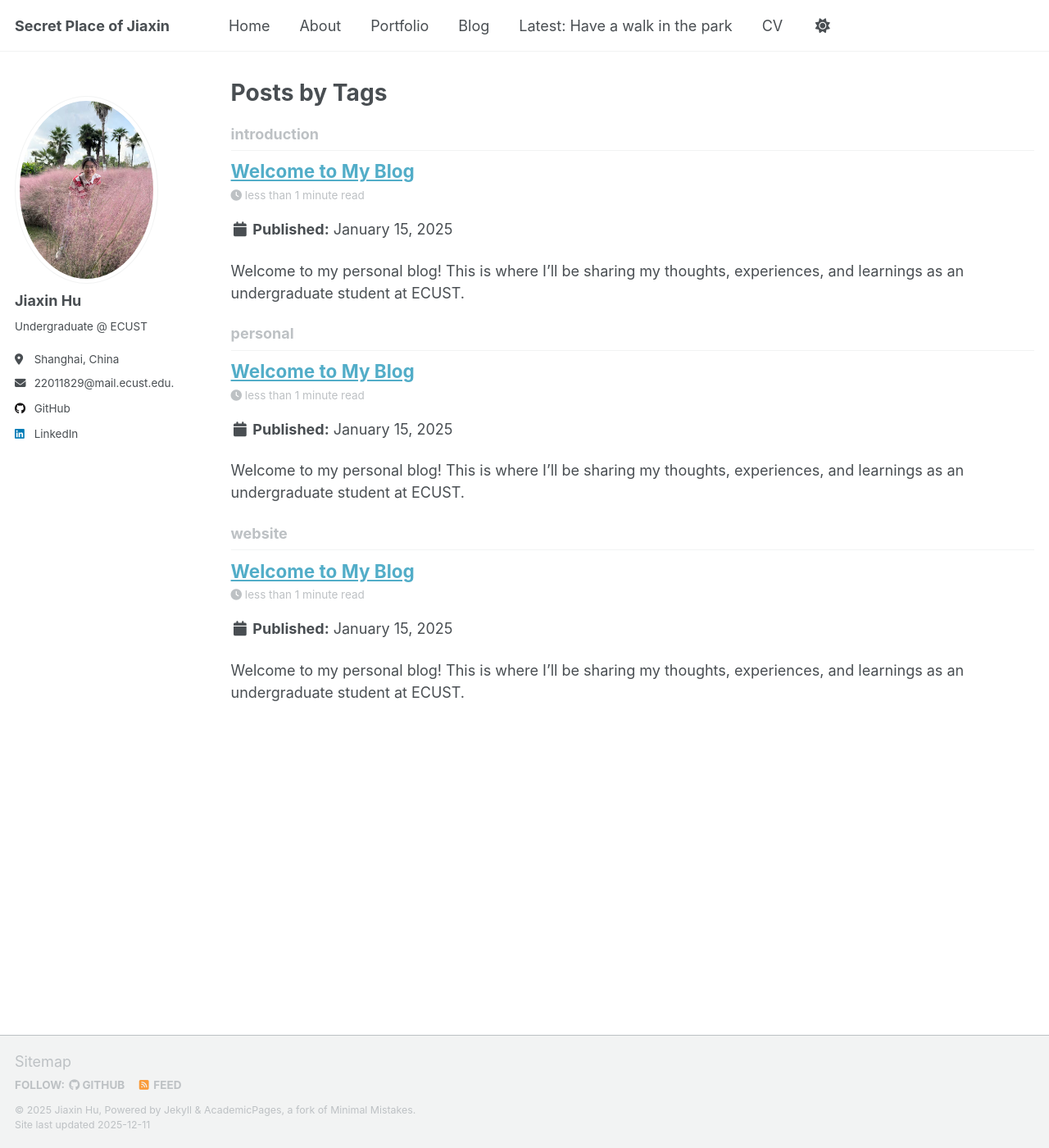
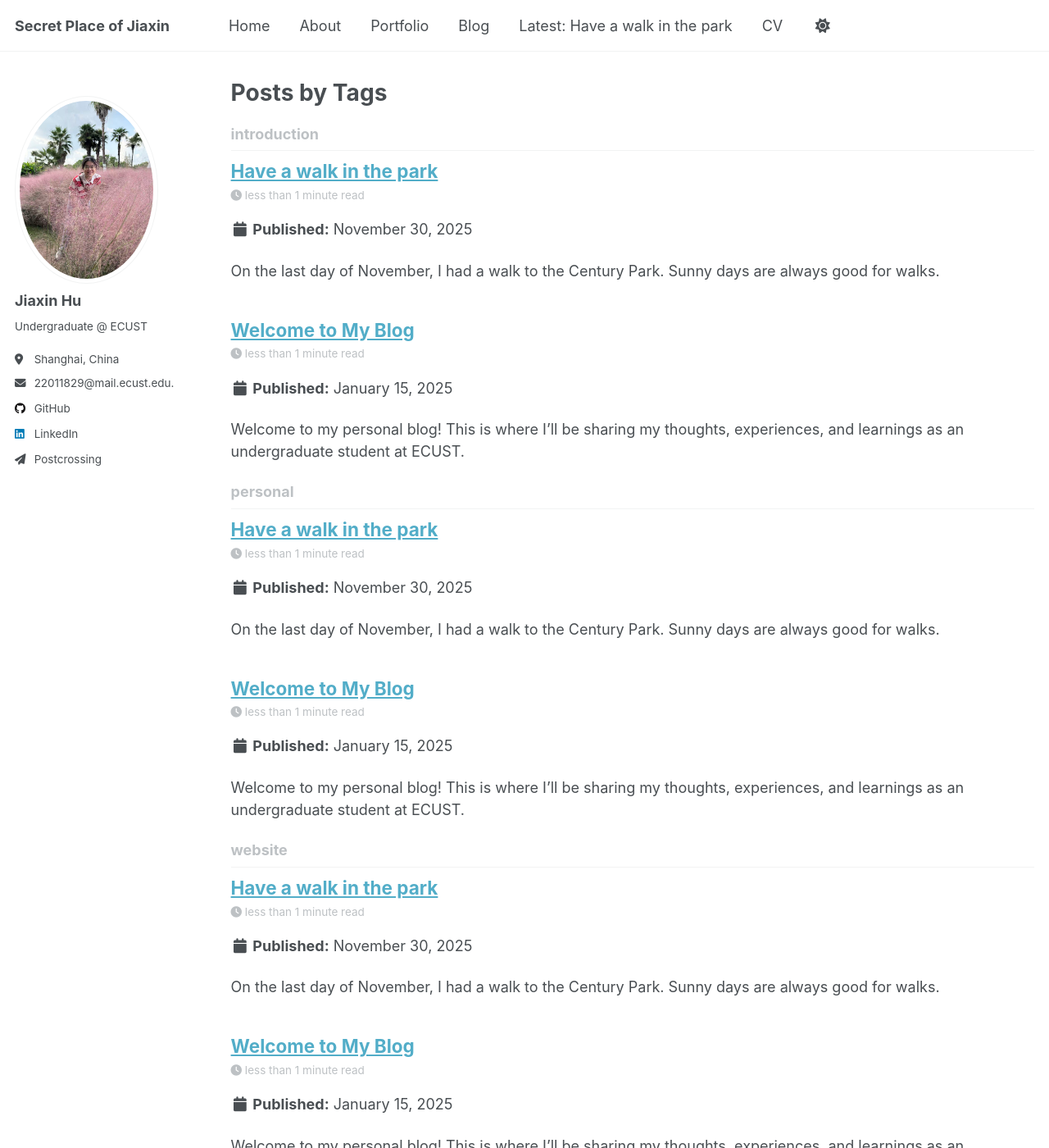
Before and after one commit to hjxupup/hjxupup.github.io, a Jekyll site: the page built from _pages/tag-archive.html, in a window 1280 px wide and 1400 px high. Shown: the whole window at 82% size. Built offline with Jekyll 4.4.1, drawn with Linux system fonts in a browser that asks for light colours; a script that is not in the unit is left out.

Commit message:
Add Postcrossing profile link and fix post filename

```diff
--- a/_config.yml
+++ b/_config.yml
@@ -63,7 +63,8 @@ author:
   keybase          : # Username
   instagram        : # Username
   lastfm           : # Username
-  linkedin         : amaris-h
+  linkedin         : https://www.linkedin.com/in/amaris-h/ # Username
+  postcrossing     : https://www.postcrossing.com/user/Jiaxinhuu
   mastodon         : # URL
   medium           : # URL
   pinterest        : # Username
--- a/_includes/author-profile.html
+++ b/_includes/author-profile.html
@@ -123,6 +123,9 @@
       {% if author.linkedin %}
         <li><a href="https://www.linkedin.com/in/{{ author.linkedin }}"><i class="fab fa-fw fa-linkedin icon-pad-right" aria-hidden="true"></i>LinkedIn</a></li>
       {% endif %}
+      {% if author.postcrossing %}
+        <li><a href="{{ author.postcrossing }}"><i class="fas fa-fw fa-paper-plane icon-pad-right" aria-hidden="true"></i>Postcrossing</a></li>
+      {% endif %}
       {% if author.mastodon %}
         <li><a href="{{ author.mastodon }}"><i class="fab fa-fw fa-mastodon icon-pad-right" aria-hidden="true"></i>Mastodon</a></li>
       {% endif %}
--- /dev/null
+++ b/_posts/2025-11-30-have-a-walk-in-the-park.md
@@ -0,0 +1,31 @@
+---
+title: 'Have a walk in the park'
+date: 2025-11-30
+permalink: /posts/2025/11/have-a-walk-in-the-park/
+tags:
+  - introduction
+  - personal
+  - website
+---
+
+On the last day of November, I had a walk to the Century Park. Sunny days are always good for walks.
+
+## MANNER
+- It is known as the most beautiful MANNER cafeteria.
+![MANNER](/images/centurypark1.jpg)
+*Isn't it beautiful?*
+
+## Amazing Green
+- Great fun to have a picnic here. And I captured this sence!
+![PICNIC](/images/centurypark2.jpg)
+*I love the green in this photo.*
+
+## Duck Family
+- The duck family came out for a stroll too.
+![Duck](/images/centurypark3.jpg)
+*Chill~*
+
+## Ginkgo
+- The ginkgo trees turn golden yellow. It signifies that late autumn has arrived.
+![Ginkgo](/images/centurypark4.jpg)
+*Magnificent Golden Splendor*
```
